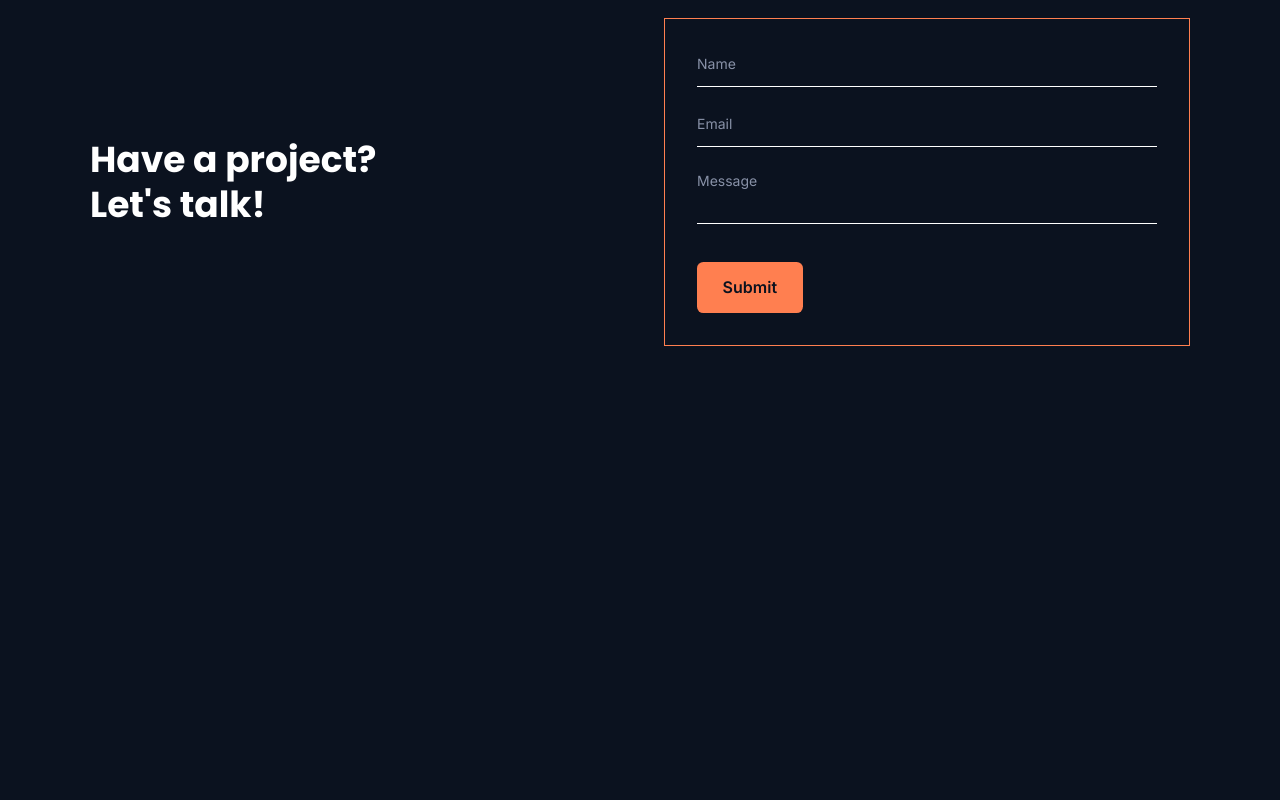
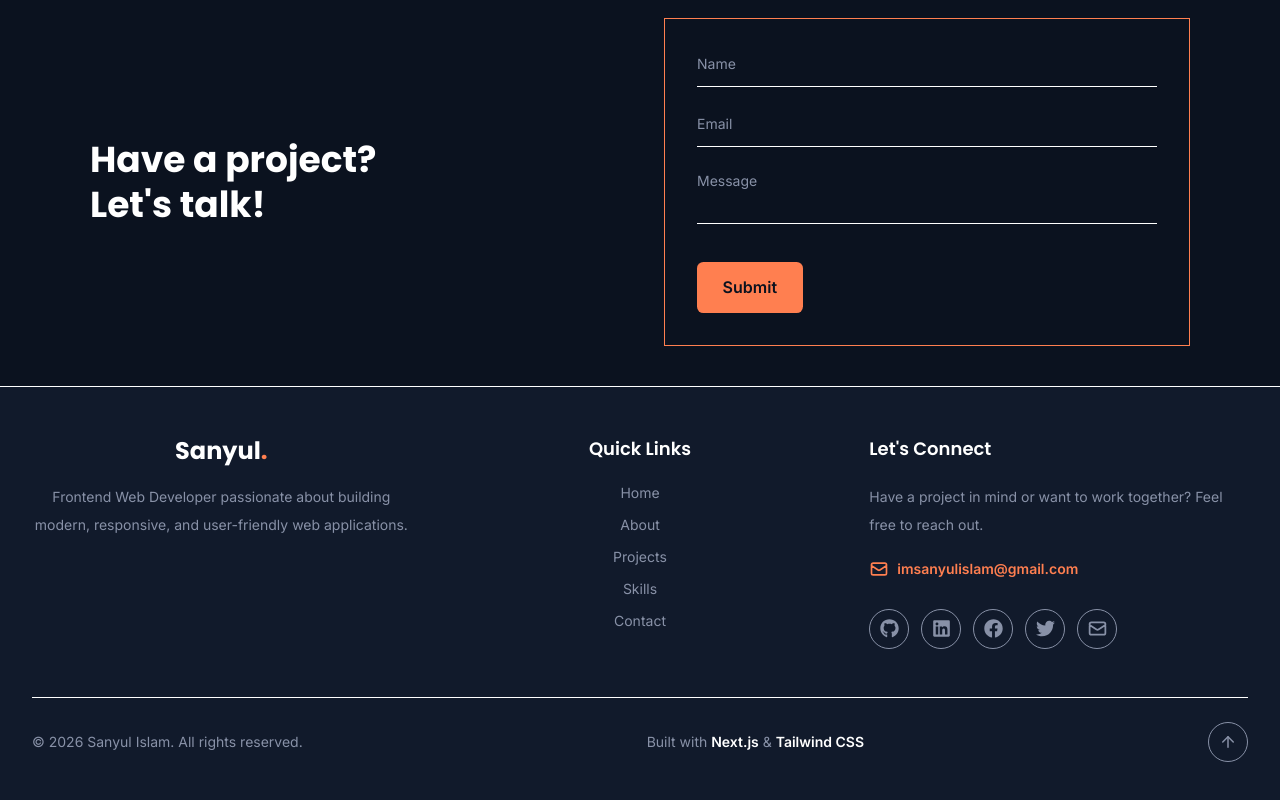
Before and after one commit to Sanyul-islam/Sanyul-portfolio, a Next.js app: page / in a window 1280 px wide. Shown: the part 3477-4277 px from the top of the page. Before the commit the page ends 3863 px from the top, so only its background shows below. Built offline with nearby package versions, Linux system fonts and the light colour scheme.

Commit message:
Footer added

```diff
--- a/package.json
+++ b/package.json
@@ -11,7 +11,8 @@
   "dependencies": {
     "next": "16.3.0",
     "react": "19.2.8",
-    "react-dom": "19.2.8"
+    "react-dom": "19.2.8",
+    "react-icons": "^5.7.0"
   },
   "devDependencies": {
     "@tailwindcss/postcss": "^4",
--- a/src/app/page.js
+++ b/src/app/page.js
@@ -1,5 +1,6 @@
 import About from '@/components/About';
 import Contact from '@/components/Contact';
+import Footer from '@/components/Footer';
 import Hero from '@/components/Hero';
 import Navbar from '@/components/Navbar';
 import Projects from '@/components/Projects';
@@ -15,6 +16,7 @@ const Home = () => {
       <About />
       <Projects />
       <Contact />
+      <Footer />
     </>
   );
 };
--- /dev/null
+++ b/src/components/Footer.jsx
@@ -0,0 +1,178 @@
+import Link from "next/link";
+import { FaGithub, FaLinkedin, FaFacebook, FaTwitter } from "react-icons/fa";
+import { HiOutlineMail } from "react-icons/hi";
+import { FiArrowUp } from "react-icons/fi";
+
+export default function Footer() {
+  const currentYear = new Date().getFullYear();
+
+  return (
+    <footer className="border-t border-panelLine bg-panel">
+      <div className="mx-auto max-w-7xl px-6 py-12 md:px-8">
+        {/* Top section */}
+        <div className="grid gap-10 md:grid-cols-2 lg:grid-cols-3">
+          {/* About */}
+          <div className="text-center">
+            <Link
+              href="/"
+              className="font-display text-2xl font-bold text-white"
+            >
+              Sanyul<span className="text-accent">.</span>
+            </Link>
+
+            <p className="mt-4 max-w-sm text-sm leading-7 text-muted">
+              Frontend Web Developer passionate about building modern,
+              responsive, and user-friendly web applications.
+            </p>
+          </div>
+
+          {/* Quick Links */}
+          <div className="text-center">
+            <h3 className="font-display text-lg font-semibold text-white">
+              Quick Links
+            </h3>
+
+            <ul className="mt-5 space-y-3 text-sm">
+              <li>
+                <Link
+                  href="/"
+                  className="text-muted transition hover:text-accent"
+                >
+                  Home
+                </Link>
+              </li>
+
+              <li>
+                <Link
+                  href="/#about"
+                  className="text-muted transition hover:text-accent"
+                >
+                  About
+                </Link>
+              </li>
+
+              <li>
+                <Link
+                  href="/#projects"
+                  className="text-muted transition hover:text-accent"
+                >
+                  Projects
+                </Link>
+              </li>
+
+              <li>
+                <Link
+                  href="/#skills"
+                  className="text-muted transition hover:text-accent"
+                >
+                  Skills
+                </Link>
+              </li>
+
+              <li>
+                <Link
+                  href="/#contact"
+                  className="text-muted transition hover:text-accent"
+                >
+                  Contact
+                </Link>
+              </li>
+            </ul>
+          </div>
+
+          {/* Contact */}
+          <div>
+            <h3 className="font-display text-lg font-semibold text-white">
+              Let&apos;s Connect
+            </h3>
+
+            <p className="mt-5 text-sm leading-7 text-muted">
+              Have a project in mind or want to work together? Feel free to
+              reach out.
+            </p>
+
+            <a
+              href="mailto:yourmail@gmail.com"
+              className="mt-5 inline-flex items-center gap-2 text-sm font-semibold text-accent transition hover:opacity-80"
+            >
+              <HiOutlineMail size={20} />
+              imsanyulislam@gmail.com
+            </a>
+
+            {/* Social icons */}
+            <div className="mt-6 flex items-center gap-3">
+              <a
+                href="https://github.com/yourusername"
+                target="_blank"
+                rel="noopener noreferrer"
+                aria-label="GitHub"
+                className="flex h-10 w-10 items-center justify-center rounded-full border border-panelLine text-muted transition hover:border-accent hover:text-accent"
+              >
+                <FaGithub size={19} />
+              </a>
+
+              <a
+                href="https://linkedin.com/in/yourusername"
+                target="_blank"
+                rel="noopener noreferrer"
+                aria-label="LinkedIn"
+                className="flex h-10 w-10 items-center justify-center rounded-full border border-panelLine text-muted transition hover:border-accent hover:text-accent"
+              >
+                <FaLinkedin size={19} />
+              </a>
+
+              <a
+                href="https://facebook.com/yourusername"
+                target="_blank"
+                rel="noopener noreferrer"
+                aria-label="Facebook"
+                className="flex h-10 w-10 items-center justify-center rounded-full border border-panelLine text-muted transition hover:border-accent hover:text-accent"
+              >
+                <FaFacebook size={19} />
+              </a>
+
+              <a
+                href="https://twitter.com/yourusername"
+                target="_blank"
+                rel="noopener noreferrer"
+                aria-label="Twitter"
+                className="flex h-10 w-10 items-center justify-center rounded-full border border-panelLine text-muted transition hover:border-accent hover:text-accent"
+              >
+                <FaTwitter size={19} />
+              </a>
+
+              <a
+                href="mailto:yourmail@gmail.com"
+                aria-label="Email"
+                className="flex h-10 w-10 items-center justify-center rounded-full border border-panelLine text-muted transition hover:border-accent hover:text-accent"
+              >
+                <HiOutlineMail size={21} />
+              </a>
+            </div>
+          </div>
+        </div>
+
+        {/* Bottom section */}
+        <div className="mt-12 flex flex-col gap-5 border-t border-panelLine pt-6 text-sm md:flex-row md:items-center md:justify-between">
+          <p className="text-muted">
+            © {currentYear} Sanyul Islam. All rights reserved.
+          </p>
+
+          <p className="text-muted">
+            Built with <span className="font-semibold text-white">Next.js</span>{" "}
+            & <span className="font-semibold text-white">Tailwind CSS</span>
+          </p>
+
+          {/* Back to top */}
+          <a
+            href="#top"
+            aria-label="Back to top"
+            className="flex h-10 w-10 items-center justify-center rounded-full border border-panelLine text-muted transition hover:border-accent hover:text-accent"
+          >
+            <FiArrowUp size={18} />
+          </a>
+        </div>
+      </div>
+    </footer>
+  );
+}
```
Also changed, not shown: 1 other file (tests, documents, lock files or other folders).
